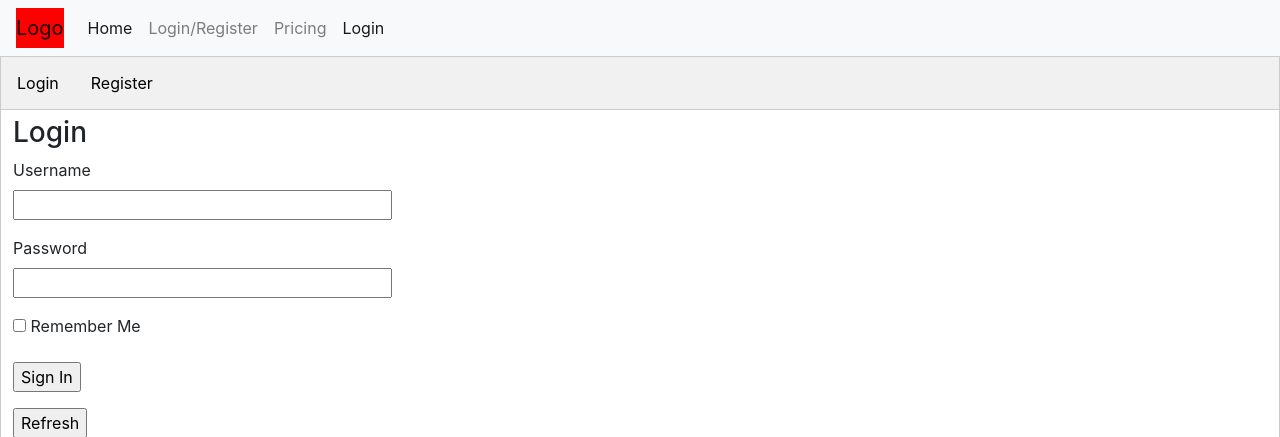
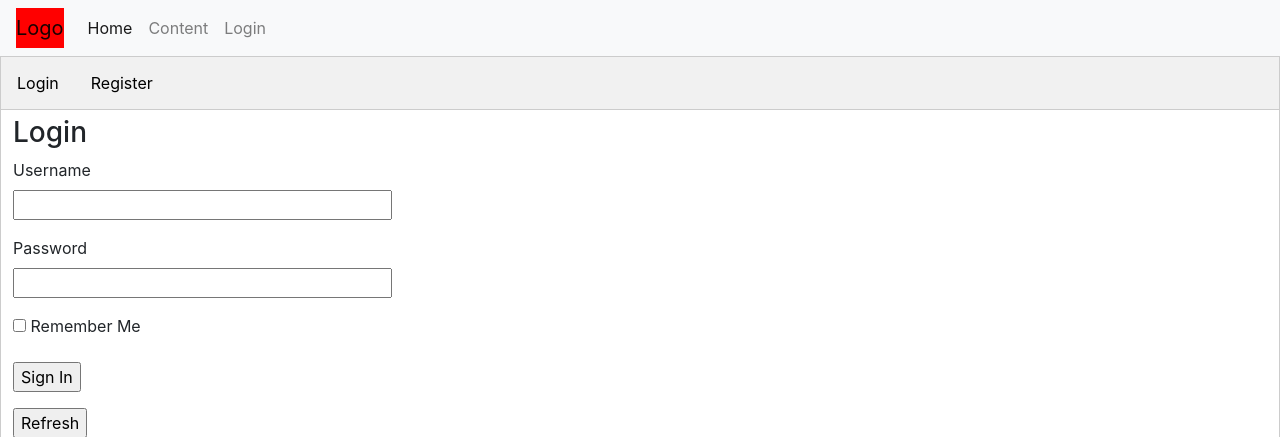
Before and after one commit to Joel-Milligan/physics-tutor-assignment, a Flask app: page /login in a window 1280 px wide. Shown: the top 437 px of the page. Run offline with Flask 2, Linux system fonts and the light colour scheme; some libraries are stand-ins or nearby versions.

Commit message:
Fixed up the nav bar

```diff
--- a/app/routes.py
+++ b/app/routes.py
@@ -11,7 +11,7 @@ from app.models import User
 @app.route('/')
 @login_required
 def index():
-    return render_template('index.html')
+    return render_template('HomePage.html')
 
 @app.route('/login', methods=['GET', 'POST'])
 def login():
@@ -53,3 +53,8 @@ def register():
         db.session.add(user)
         db.session.commit()
         return redirect(url_for('login'))
+
+@app.route('/content')
+@login_required
+def content():
+    return render_template('TeachingPage.html')
--- a/app/templates/HomePage.html
+++ b/app/templates/HomePage.html
@@ -1,6 +1,6 @@
 {% extends "base.html" %}
 
-<!--Page content -->
+<!--Page Content -->
 {% block content %}
 <h1 class="d-flex justify-content-center">About Us</h1>
 
@@ -16,5 +16,4 @@
     <li>Leigh Blagden</li>
   </ul>
 </div>
-
 {% endblock %}
--- a/app/templates/base.html
+++ b/app/templates/base.html
@@ -32,20 +32,13 @@
       <div class="collapse navbar-collapse" id="navbarNav">
         <ul class="navbar-nav">
           <li class="nav-item active">
-            <a class="nav-link" href="#"
-              >Home <span class="sr-only">(current)</span></a
-            >
+            <a class="nav-link" href="/">Home</a>
           </li>
           <li class="nav-item">
-            <a class="nav-link" href="/login">Login/Register</a>
+            <a class="nav-link" href="/content">Content</a>
           </li>
           <li class="nav-item">
-            <a class="nav-link" href="#">Pricing</a>
-          </li>
-          <li class="nav-item active">
-            <a class="nav-link" href="#"
-              >Login<span class="sr-only">(current)</span></a
-            >
+            <a class="nav-link" href="/login">Login</a>
           </li>
         </ul>
       </div>
```
